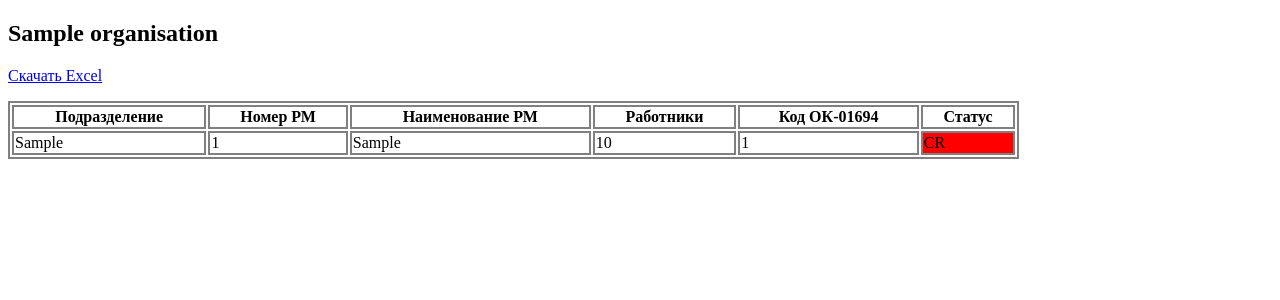
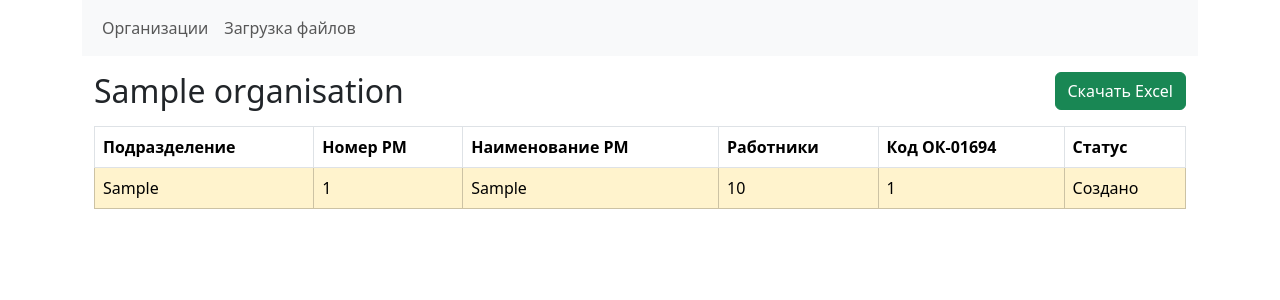
Before and after one commit to 0gl04q/SOUT, a Django app: template verification_app/templates/verification_app/work_places.html in a window 1280 px wide. Shown: the top 300 px of the page. Run offline with Django 4.2, Linux system fonts and the light colour scheme; the template is opened without the code that fills it: values that come from a table or form of the project are taken from there, others are empty; tables that the repository leaves empty hold one stand-in row (values such as "Sample post").

Commit message:
rework work_place page

```diff
--- a/templates/base.html
+++ b/templates/base.html
@@ -4,10 +4,41 @@
 <html lang="en">
 <head>
     <meta charset="UTF-8">
-    <link rel="stylesheet" href="{% static 'verification_app/css/work_places.css' %}">
+
+    <!--  BOOTSTRAP  -->
+        <link href="https://cdn.jsdelivr.net/npm/bootstrap@5.3.2/dist/css/bootstrap.min.css" rel="stylesheet" integrity="sha384-T3c6CoIi6uLrA9TneNEoa7RxnatzjcDSCmG1MXxSR1GAsXEV/Dwwykc2MPK8M2HN" crossorigin="anonymous">
+        <script src="https://cdn.jsdelivr.net/npm/bootstrap@5.3.2/dist/js/bootstrap.bundle.min.js" integrity="sha384-C6RzsynM9kWDrMNeT87bh95OGNyZPhcTNXj1NW7RuBCsyN/o0jlpcV8Qyq46cDfL" crossorigin="anonymous"></script>
+    <!---->
+
+    {% block style %} {% endblock %}
+
     <title>{% block title %} {% endblock %}</title>
+
 </head>
 <body>
-  {% block content %} {% endblock %}
+
+
+<div class="container">
+    <nav class="navbar navbar-expand-lg navbar-light bg-light">
+      <div class="container-fluid">
+        <div class="collapse navbar-collapse" id="navbarSupportedContent">
+          <ul class="navbar-nav me-auto mb-2 mb-lg-0">
+            <li class="nav-item">
+              <a class="nav-link" href="{% url 'organizations' %}">Организации</a>
+            </li>
+            <li class="nav-item">
+              <a class="nav-link" href="{% url 'upload' %}">Загрузка файлов</a>
+            </li>
+          </ul>
+        </div>
+      </div>
+    </nav>
+
+    <div class="container mt-2">
+        {% block content %} {% endblock %}
+    </div>
+</div>
+
+
 </body>
 </html>
--- a/verification_app/forms.py
+++ b/verification_app/forms.py
@@ -6,3 +6,7 @@ class FileXMLForm(forms.ModelForm):
     class Meta:
         model = FileXML
         fields = ['file_xml']
+
+        labels = {
+            "file_xml": "СОУТ файл",
+        }
--- /dev/null
+++ b/verification_app/static/verification_app/css/work_place.css
@@ -0,0 +1,13 @@
+.no-border {
+    border-top: none;
+    border-left: none;
+    border-right: none;
+}
+
+.align-right {
+    float: right
+}
+
+.text-justify {
+    text-align: justify;
+}
--- a/verification_app/static/verification_app/css/work_places.css
+++ /dev/null
@@ -1,21 +0,0 @@
-/* внешние границы таблицы серого цвета толщиной 1px */
-table {
-   border: 2px solid grey;
-}
-/* границы ячеек первого ряда таблицы */
-th {
-   border: 2px solid grey;
-}
-/* границы ячеек тела таблицы */
-td {
-   border: 2px solid grey;
-}
-
-/* сделает ширину таблицы равной ширине блока контейнера, в котором она находится */
-table {
-   width: 100%;
-}
-/* задаст фиксированную ширину для таблицы */
-table {
-   width: 80%;
-}
--- a/verification_app/templates/verification_app/work_places.html
+++ b/verification_app/templates/verification_app/work_places.html
@@ -1,34 +1,37 @@
 {% extends 'base.html' %}
+{% load static %}
+
+{% block style %} <link rel="stylesheet" href="{% static 'verification_app/css/work_place.css' %}"> {% endblock %}
 
 {% block title %} Информация по организациям {% endblock %}
 
 {% block content %}
 
-<h2> {{ organization }} </h2>
+<h2 class="my-3 text-justify"> {{ organization }} <a href="{% url 'download-excel-file' pk=organization.pk %}" class="btn btn-success align-right">Скачать Excel</a> </h2>
 
-<p><a href="{% url 'download-excel-file' pk=organization.pk %}"> Скачать Excel </a></p>
-
-<table>
+<table class="table table-bordered">
+    <thead>
         <tr>
-        <th>Подразделение</th>
-        <th>Номер РМ</th>
-        <th>Наименование РМ</th>
-        <th>Работники</th>
-        <th>Код ОК-01694</th>
-        <th>Статус</th>
+            <th scope="col">Подразделение</th>
+            <th scope="col">Номер РМ</th>
+            <th scope="col">Наименование РМ</th>
+            <th scope="col">Работники</th>
+            <th scope="col">Код ОК-01694</th>
+            <th scope="col">Статус</th>
         </tr>
+    </thead>
+    <tbody>
         {% for place in work_places %}
-    <tr>
+        <tr class=" {% if place.status == 'CH' %} table-success {% else %} table-warning {% endif %}">
             <td> {{ place.sub_unit }}</td>
             <td> {{ place.place_id }}</td>
             <td> {{ place.position }}</td>
             <td> {{ place.workers_quantity }}</td>
             <td> {{ place.profession }}</td>
-        <td style="background-color: {% if place.status == 'CH' %} green {% else %} red {% endif %}">
-            {{ place.status }}
-        </td>
+            <td> {{ place.get_status_display  }} </td>
         </tr>
         {% endfor %}
+    </tbody>
 </table>
 
 {% endblock %}
--- a/verification_app/urls.py
+++ b/verification_app/urls.py
@@ -3,7 +3,7 @@ from .views import UploadSOUTView, OrganizationsView, WorkPlacesView, get_sout_f
 
 urlpatterns = [
     path('', UploadSOUTView.as_view(), name='upload'),
-    path('sout_info', OrganizationsView.as_view(), name='organizations'),
-    path('sout_info/<int:pk>', WorkPlacesView.as_view(), name='work-places'),
+    path('organizations', OrganizationsView.as_view(), name='organizations'),
+    path('work-places/<int:pk>', WorkPlacesView.as_view(), name='work-places'),
     path('download_sout_file/<int:pk>', get_sout_file, name='download-excel-file')
 ]
```
Also changed, not shown: verification_app/templates/verification_app/load_file.html (+8 -9 lines), verification_app/templates/verification_app/organizations.html (+31 -17 lines), verification_app/views.py (+21 -3 lines). Lines whose indentation alone changed are shown as unchanged.
